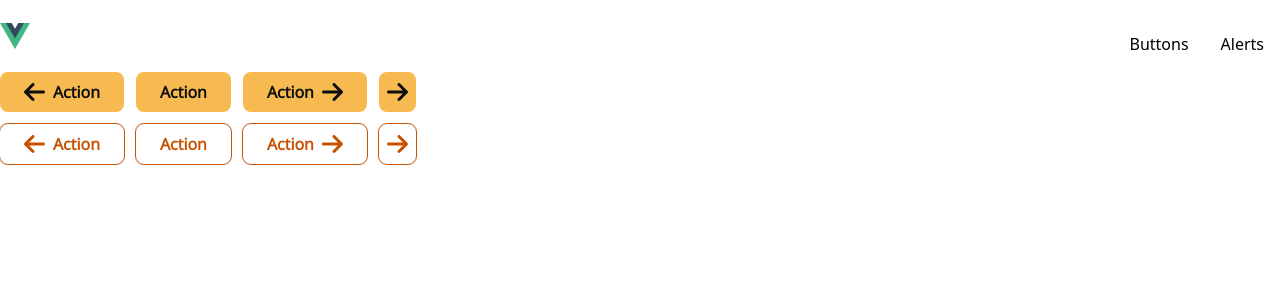
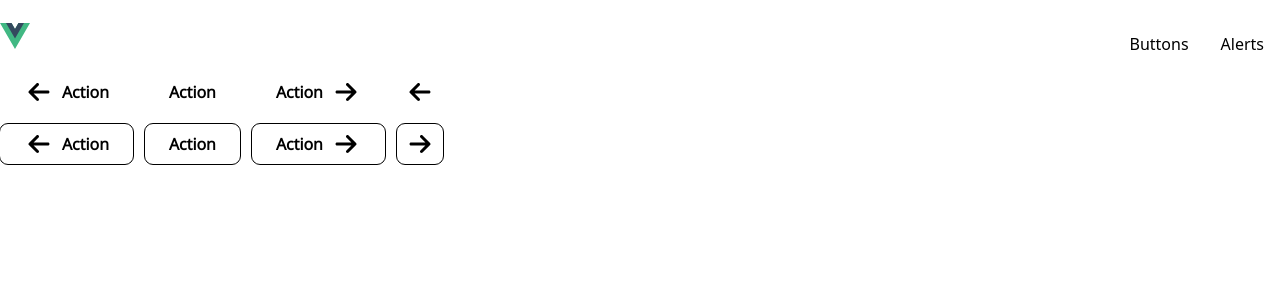
Before and after one commit to aungheinhtoo/vue-compo, a Vue app: page / in a window 1280 px wide. Shown: the top 300 px of the page. Built offline with nearby package versions, Linux system fonts and the light colour scheme.

Commit message:
Separate button variant with color

```diff
--- a/index.html
+++ b/index.html
@@ -5,7 +5,6 @@
   <meta charset="UTF-8">
   <link rel="icon" href="/favicon.ico">
   <link rel="stylesheet" href="https://fonts.googleapis.com/css?family=Open+Sans">
-  <script src="https://unpkg.com/feather-icons"></script>
   <meta name="viewport" content="width=device-width, initial-scale=1.0">
   <title>Vite App</title>
 </head>
@@ -13,9 +12,6 @@
 <body>
   <div id="app"></div>
   <script type="module" src="/src/main.ts"></script>
-  <script>
-    feather.replace()
-  </script>
 </body>
 
 </html>
--- /dev/null
+++ b/src/components/CustomAlert/CustomAlert.vue
@@ -0,0 +1,23 @@
+<script setup lang="ts">
+import CustomButton from '../CustomButton/CustomButton.vue';
+
+defineProps(["title", "color", "content"]);
+</script>
+
+<template>
+  <div class="outline outline-1">
+    <font-awesome-icon icon="fa-solid fa-circle-info" size="xl" fixed-width />
+    <div class="font-body text-base font-semibold">
+      {{ title }}
+    </div>
+    <div class="font-body text-base font-normal">
+      {{ content }}
+    </div>
+    <div>
+      <CustomButton title="Action" color="secondary" />
+    </div>
+    <font-awesome-icon icon="fa-solid fa-xmark" size="xl" fixed-width />
+  </div>
+</template>
+
+<style scoped></style>
--- a/src/components/CustomButton/CustomButton.vue
+++ b/src/components/CustomButton/CustomButton.vue
@@ -1,11 +1,12 @@
 <script setup lang="ts">
-defineProps(["title", "variant", "icon", "iconPosition"]);
+defineProps(["title", "color", "icon", "iconPosition", "variant"]);
 
-const getVariantSpecifics = (variant: string) => {
-  if (variant === "primary") {
-    return "bg-primary hover:bg-primary-hover text-black-text";
-  } else if (variant === "secondary") {
-    return "bg-white text-secondary outline outline-1 outline-solid";
+
+const getVariantColorSpecifics = (variant: string, color: string) => {
+  if (variant === "filled") {
+    return `bg-${color} hover:bg-${color}-hover text-${color === "primary" ? "black-text" : "white"}`;
+  } else if (variant === "outlined") {
+    return `bg-white text-${color} outline outline-1 outline-solid`;
   }
 };
 
@@ -21,22 +22,23 @@ const getPadding = (title: string) => {
   }
 };
 
-const getButtonClass = (variant: string, title: string) => {
-  return `${getVariantSpecifics(variant)} ${getPadding(title)}`;
-}
+const getButtonClass = (color: string, title: string, variant: string) => {
+  return `${getVariantColorSpecifics(variant, color)} ${getPadding(title)}`;
+};
 </script>
 
 <template>
   <!-- TODO: Drop shadow adjust -->
   <button
     class="box-content flex flex-row justify-center gap-2 rounded-lg font-body font-semibold text-base hover:drop-shadow"
-    :class="getButtonClass(variant, title)"
+    :class="getButtonClass(color, title, variant)"
   >
     <font-awesome-icon
       :icon="icon"
       v-if="icon"
       size="xl"
       :class="getOrder(iconPosition)"
+      fixed-width
     />
     <span v-if="title">{{ title }}</span>
   </button>
--- a/src/main.ts
+++ b/src/main.ts
@@ -7,11 +7,16 @@ import { library } from "@fortawesome/fontawesome-svg-core";
 /* import font awesome icon component */
 import { FontAwesomeIcon } from "@fortawesome/vue-fontawesome";
 
-import { faArrowRight, faArrowLeft } from "@fortawesome/free-solid-svg-icons";
+import {
+    faArrowRight,
+    faArrowLeft,
+    faXmark,
+    faCircleInfo
+} from "@fortawesome/free-solid-svg-icons";
 import "./assets/main.css";
 
 const app = createApp(App);
-library.add(faArrowRight, faArrowLeft);
+library.add(faArrowRight, faArrowLeft, faXmark, faCircleInfo);
 app.component("font-awesome-icon", FontAwesomeIcon);
 app.use(router);
 
--- a/src/views/AlertsView.vue
+++ b/src/views/AlertsView.vue
@@ -1,6 +1,11 @@
+<script setup lang="ts">
+import CustomAlert from '@/components/CustomAlert/CustomAlert.vue';
+const shortText = "A short descriptive header";
+const longText = "This is a paragraph of information with additional supporting detail or links to help the user understand what they should do.";
+</script>
 <template>
   <div class="alerts">
-    <h1>This is an alerts page</h1>
+    <CustomAlert :title="shortText" :content="longText" />
   </div>
 </template>
 
--- a/src/views/ButtonsView.vue
+++ b/src/views/ButtonsView.vue
@@ -8,40 +8,48 @@ import CustomButton from "@/components/CustomButton/CustomButton.vue";
       <div class="flex gap-3">
         <CustomButton
           title="Action"
-          variant="primary"
+          color="primary"
           icon="arrow-left"
-        ></CustomButton>
-        <CustomButton title="Action" variant="primary"></CustomButton>
+          variant="filled"
+         />
+        <CustomButton title="Action" color="primary"
+          variant="filled" />
         <CustomButton
           title="Action"
-          variant="primary"
+          color="primary"
           icon="arrow-right"
           icon-position="right"
-        ></CustomButton>
+          variant="filled"
+         />
         <CustomButton
-          variant="primary"
-          icon="arrow-right"
+          color="primary"
+          icon="fa-solid fa-arrow-left"
           icon-position="right"
-        ></CustomButton>
+          variant="filled"
+         />
       </div>
       <div class="flex gap-3">
         <CustomButton
           title="Action"
-          variant="secondary"
+          color="warning"
           icon="arrow-left"
-        ></CustomButton>
-        <CustomButton title="Action" variant="secondary"></CustomButton>
+          variant="outlined"
+         />
+        <CustomButton title="Action" color="warning"
+          variant="outlined" />
         <CustomButton
           title="Action"
-          variant="secondary"
+          color="warning"
           icon="arrow-right"
           icon-position="right"
-        ></CustomButton>
+          variant="outlined"
+         />
         <CustomButton
-          variant="secondary"
+          color="warning"
           icon="arrow-right"
           icon-position="right"
-        ></CustomButton>
+          variant="outlined"
+         />
       </div>
     </div>
   </main>
--- a/tailwind.config.js
+++ b/tailwind.config.js
@@ -9,6 +9,7 @@ module.exports = {
     colors: {
       primary: "#f7ba50",
       secondary: "#C75100",
+      info: "#2C75DD",
       error: "#CC3123",
       warning: "#DC5A00",
       success: "#008700",
```
Also changed, not shown: .prettierrc.json.
